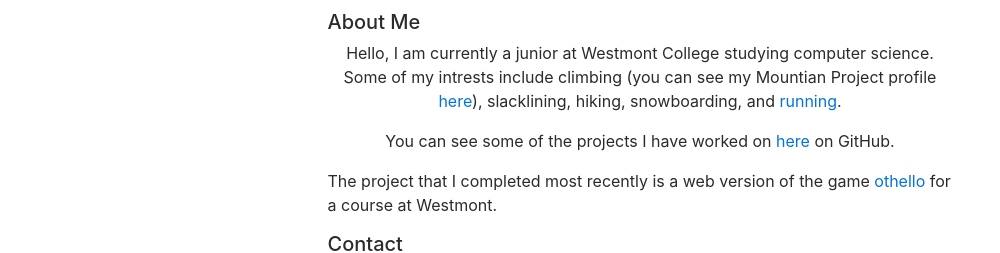
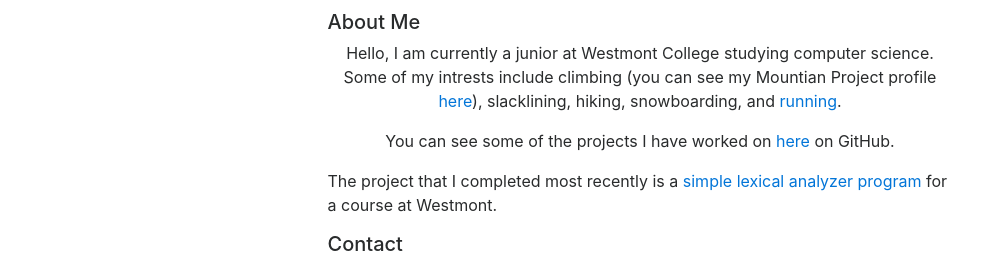
Before and after one commit to ethandvaughan/PersonalWebsite, a plain HTML site: page index.html in a window 1280 px wide. Shown: the part 555-808 px from the top of the page, without its empty margins (0-1000 px from the left). Drawn offline with nearby package versions, Linux system fonts and the light colour scheme; a script that the page names is missing.

Commit message:
Update most recent project

```diff
--- a/index.html
+++ b/index.html
@@ -54,7 +54,7 @@
                 <p class="text-center">You can see some of the projects I have worked on <a href="https://github.com/ethandvaughan" target="_blank">here</a> on GitHub.
             </div>
             <div id="projects">
-                <p>The project that I completed most recently is a web version of the game <a href="https://reversi-edv.herokuapp.com/" target="_blank">othello</a> for a course at Westmont.</p>
+                <p>The project that I completed most recently is a <a href="https://reversi-edv.herokuapp.com/" target="_blank">simple lexical analyzer program</a> for a course at Westmont.</p>
                 <div id="contact">
                     <h5>Contact</h5>
                     <ul>
```
